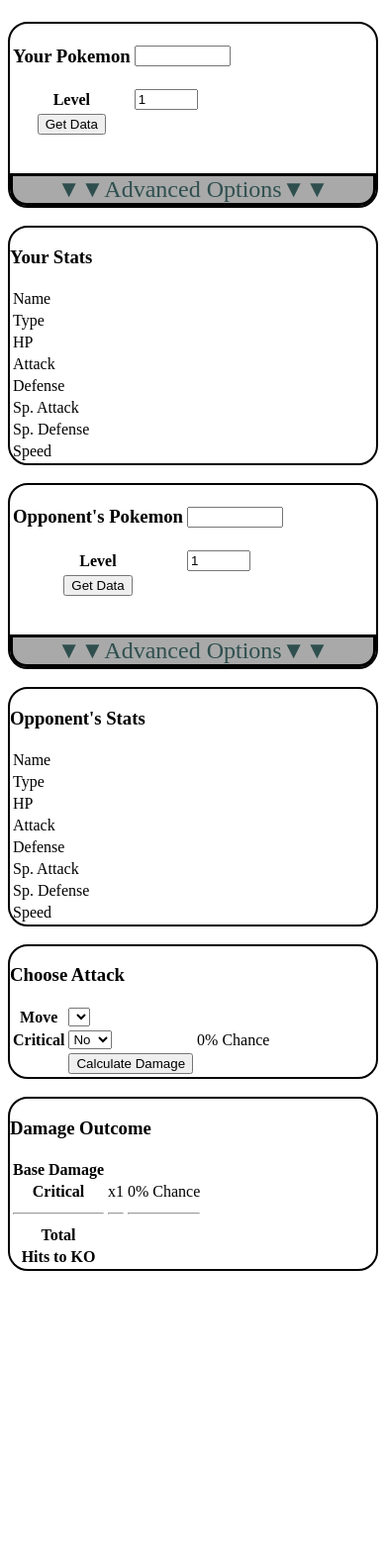
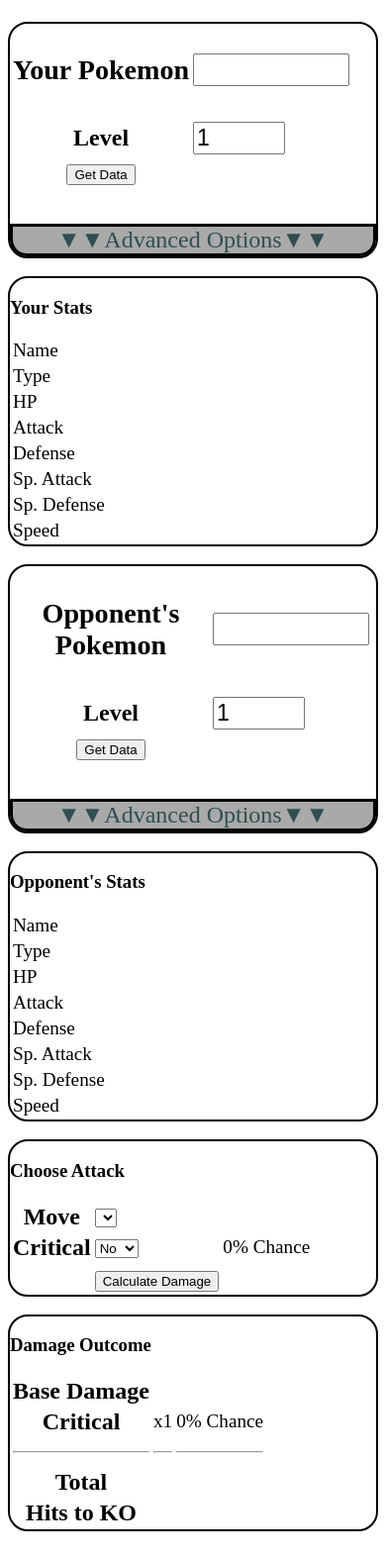
Before and after one commit to scotttolman/scotttolman.github.io, a PHP site: page /app/index.html in a window 390 px wide. Shown: the part 95-1668 px from the top of the page at 99% size. Before the commit the page ends 1379 px from the top, so only its background shows below. Run offline with PHP 8.4, Linux system fonts and the light colour scheme; lists and menus that the app fills with data are empty.

Commit message:
view on mobile

```diff
--- a/app/index.html
+++ b/app/index.html
@@ -18,7 +18,11 @@
             <tr>
                 <th><label for="yourPokemon"><h3>Your Pokemon</h3></label></th>
                 <td><input type="text" name="yourPokemon" id="yourPokemon" size="9em"></td>
-                <td id="yPNameErr"></td>
+            </tr>
+            <tr>
+                <td></td>
+                <th id="yPNameErr"></th>
+                <td></td>
             </tr>
             <tr>
                 <th><label for="yLevel">Level</label></th>
@@ -119,7 +123,11 @@
             <tr>
                 <th><label for="oppPokemon"><h3>Opponent's Pokemon</h3></label></th>
                 <td><input type="text" name="oppPokemon" id="oppPokemon" size="9em"></td>
-                <td id="oPNameErr"></td>
+            </tr>
+            <tr>
+                <td></td>
+                <th id="oPNameErr"></th>
+                <td></td>
             </tr>
             <tr>
                 <th><label for="oLevel">Level</label></th>
--- a/app/main.css
+++ b/app/main.css
@@ -43,3 +43,11 @@
 #oT2Stat {
     display: none;
 }
+
+td, input {
+    font-size: 1.2em;
+}
+
+th {
+    font-size: 1.5em;
+}
```
